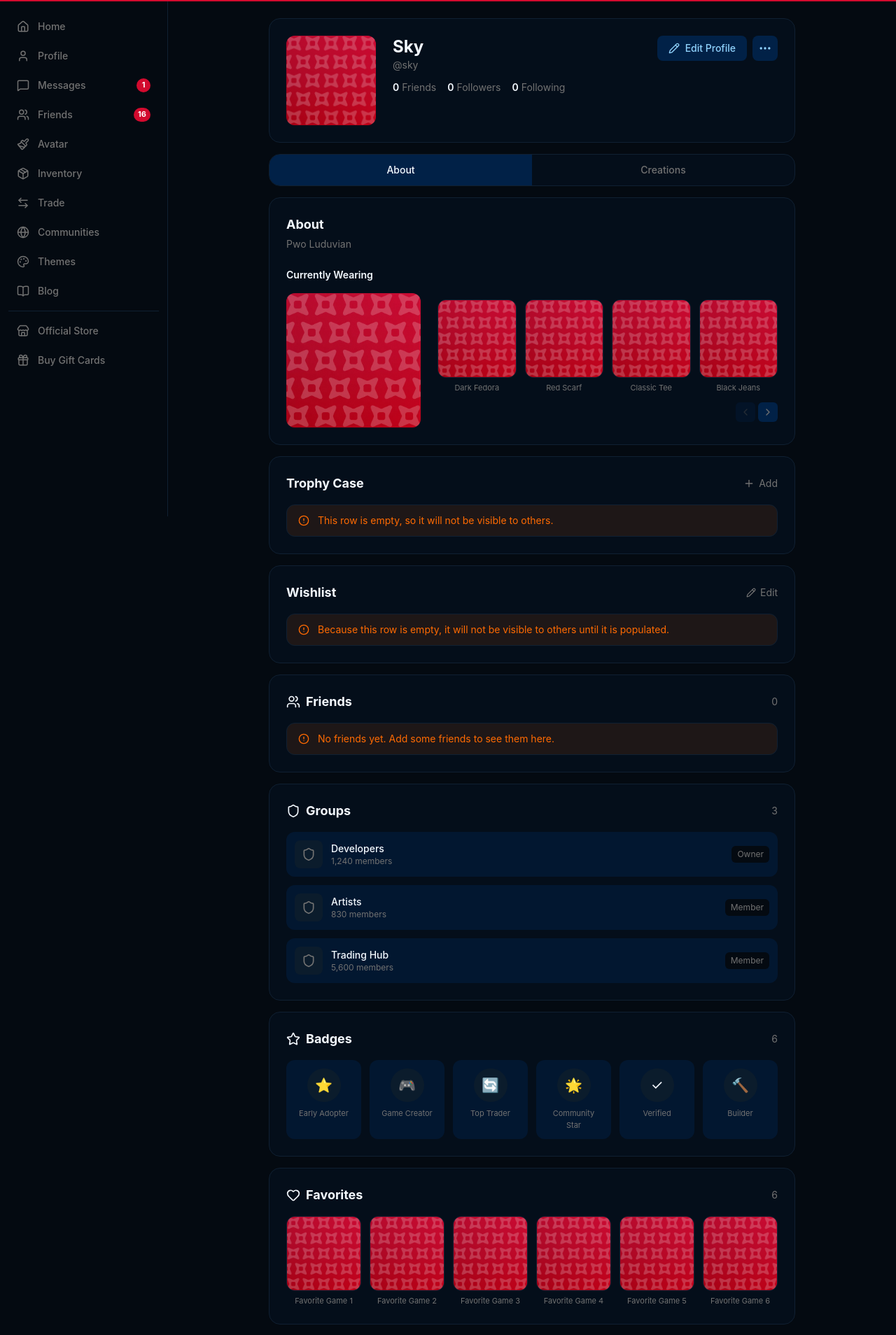
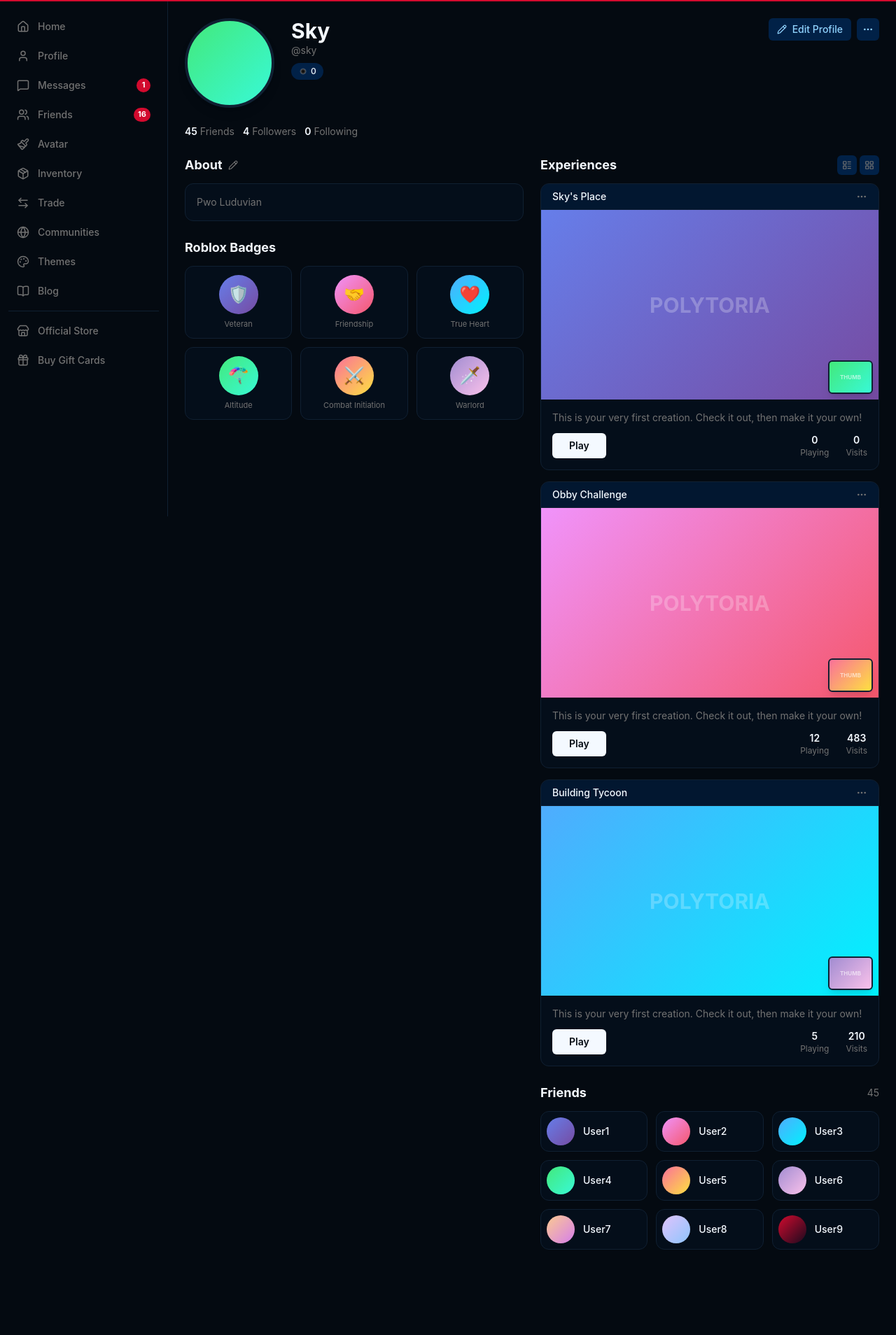
Before and after one commit to Pwooooo/Sox, a React (Vite) app: page /profile/1 in a window 1280 px wide. Shown: the part 62-1970 px from the top of the page at 70% size. After the commit the page ends 1872 px from the top, so only its background shows below. Built offline with nearby package versions, Linux system fonts and the light colour scheme.

Commit message:
profile: roblox two-column layout with gradient placeholders

```diff
--- a/src/pages/Profile.tsx
+++ b/src/pages/Profile.tsx
@@ -1,339 +1,224 @@
-import { useState } from 'react'
+import { useMemo } from 'react'
 import { cn } from '@/lib/utils'
 import {
   MoreHorizontal,
-  ChevronLeft,
-  ChevronRight,
-  Trophy,
-  Plus,
   Pencil,
-  Users,
-  UserPlus,
-  Shield,
-  Star,
-  Package,
-  Heart,
-  Gamepad2,
-  AlertCircle,
+  ExternalLink,
+  LayoutGrid,
+  LayoutList,
 } from 'lucide-react'
 
-const TABS = ['About', 'Creations'] as const
-
-const WEARING_ITEMS = [
-  { name: 'Dark Fedora', image: '/placeholder.webp' },
-  { name: 'Red Scarf', image: '/placeholder.webp' },
-  { name: 'Classic Tee', image: '/placeholder.webp' },
-  { name: 'Black Jeans', image: '/placeholder.webp' },
-  { name: 'Sneakers', image: '/placeholder.webp' },
+const GRADIENTS = [
+  'linear-gradient(135deg, #667eea 0%, #764ba2 100%)',
+  'linear-gradient(135deg, #f093fb 0%, #f5576c 100%)',
+  'linear-gradient(135deg, #4facfe 0%, #00f2fe 100%)',
+  'linear-gradient(135deg, #43e97b 0%, #38f9d7 100%)',
+  'linear-gradient(135deg, #fa709a 0%, #fee140 100%)',
+  'linear-gradient(135deg, #a18cd1 0%, #fbc2eb 100%)',
+  'linear-gradient(135deg, #fccb90 0%, #d57eeb 100%)',
+  'linear-gradient(135deg, #e0c3fc 0%, #8ec5fc 100%)',
+  'linear-gradient(135deg, #d20a2e 0%, #1a0a1e 100%)',
+  'linear-gradient(135deg, #f5576c 0%, #ff6a88 100%)',
+  'linear-gradient(135deg, #667eea 0%, #764ba2 100%)',
+  'linear-gradient(135deg, #89f7fe 0%, #66a6ff 100%)',
 ]
 
-const FRIENDS = Array.from({ length: 12 }, (_, i) => ({
+function gradientFor(index: number) {
+  return GRADIENTS[index % GRADIENTS.length]
+}
+
+const FRIENDS = Array.from({ length: 9 }, (_, i) => ({
   name: `User${i + 1}`,
-  avatar: '/placeholder.webp',
+  index: i,
 }))
 
-const GROUPS = [
-  { name: 'Developers', members: 1240, role: 'Owner' },
-  { name: 'Artists', members: 830, role: 'Member' },
-  { name: 'Trading Hub', members: 5600, role: 'Member' },
+const BADGES = [
+  { name: 'Veteran', icon: '🛡️', index: 0 },
+  { name: 'Friendship', icon: '🤝', index: 1 },
+  { name: 'True Heart', icon: '❤️', index: 2 },
+  { name: 'Altitude', icon: '🪂', index: 3 },
+  { name: 'Combat Initiation', icon: '⚔️', index: 4 },
+  { name: 'Warlord', icon: '🗡️', index: 5 },
 ]
 
-const BADGES = [
-  { name: 'Early Adopter', icon: '⭐' },
-  { name: 'Game Creator', icon: '🎮' },
-  { name: 'Top Trader', icon: '🔄' },
-  { name: 'Community Star', icon: '🌟' },
-  { name: 'Verified', icon: '✓' },
-  { name: 'Builder', icon: '🔨' },
+const CREATIONS = [
+  { name: "Sky's Place", players: 0, visits: 0, index: 0 },
+  { name: 'Obby Challenge', players: 12, visits: 483, index: 1 },
+  { name: 'Building Tycoon', players: 5, visits: 210, index: 2 },
 ]
 
-const CREATIONS = Array.from({ length: 6 }, (_, i) => ({
-  name: `Game ${i + 1}`,
-  image: '/placeholder.webp',
-  players: Math.floor(Math.random() * 200),
-  likes: Math.floor(Math.random() * 1000),
-}))
-
-const FAVORITES = Array.from({ length: 6 }, (_, i) => ({
-  name: `Favorite Game ${i + 1}`,
-  image: '/placeholder.webp',
-}))
-
 export function Profile() {
-  const [activeTab, setActiveTab] = useState<typeof TABS[number]>('About')
-  const [wearingIndex, setWearingIndex] = useState(0)
-
-  const visibleWearing = WEARING_ITEMS.slice(wearingIndex, wearingIndex + 4)
+  const avatarGradient = useMemo(() => gradientFor(99), [])
 
   return (
-    <div className="max-w-[800px] mx-auto p-4 md:p-6 flex flex-col gap-4">
-      {/* Header Card */}
-      <div className="bg-card rounded-2xl border border-border p-6 flex items-start gap-6">
-        <div className="size-28 md:size-32 rounded-xl overflow-hidden bg-muted shrink-0">
-          <img src="/placeholder.webp" alt="Avatar" className="w-full h-full object-cover" />
+    <div className="max-w-[1100px] mx-auto p-4 md:p-6">
+      {/* Header */}
+      <div className="flex flex-col md:flex-row items-start gap-6 mb-6">
+        {/* Avatar */}
+        <div
+          className="size-28 md:size-32 rounded-full shrink-0 border-4 border-card shadow-lg"
+          style={{ background: avatarGradient }}
+        />
+
+        <div className="flex-1 min-w-0">
+          <div className="flex items-start justify-between gap-4">
+            <div>
+              <h1 className="text-2xl md:text-3xl font-bold text-foreground">Sky</h1>
+              <p className="text-muted-foreground text-sm">@sky</p>
+              <div className="flex items-center gap-1.5 mt-2">
+                <div className="flex items-center gap-1 bg-secondary px-2.5 py-1 rounded-full text-xs font-medium">
+                  <img src="/currency.png" alt="" className="size-3.5" />
+                  0
                 </div>
-        <div className="flex-1 min-w-0">
-          <h1 className="text-2xl font-bold text-foreground">Sky</h1>
-          <p className="text-muted-foreground text-sm">@sky</p>
-          <div className="flex items-center gap-4 mt-3 text-sm">
-            <span className="text-foreground"><strong className="font-semibold">0</strong> <span className="text-muted-foreground">Friends</span></span>
-            <span className="text-foreground"><strong className="font-semibold">0</strong> <span className="text-muted-foreground">Followers</span></span>
-            <span className="text-foreground"><strong className="font-semibold">0</strong> <span className="text-muted-foreground">Following</span></span>
               </div>
             </div>
             <div className="flex items-center gap-2 shrink-0">
-          <button className="flex items-center gap-2 px-4 py-2 rounded-lg bg-secondary text-secondary-foreground text-sm font-medium hover:bg-secondary/80 transition-colors cursor-pointer border-none">
-            <Pencil className="size-4" />
+              <button className="flex items-center gap-2 px-3 py-1.5 rounded-md bg-secondary text-secondary-foreground text-sm font-medium hover:bg-secondary/80 transition-colors cursor-pointer border-none">
+                <Pencil className="size-3.5" />
                 Edit Profile
               </button>
-          <button className="size-9 rounded-lg bg-secondary text-secondary-foreground flex items-center justify-center hover:bg-secondary/80 transition-colors cursor-pointer border-none">
-            <MoreHorizontal className="size-5" />
+              <button className="size-8 rounded-md bg-secondary text-secondary-foreground flex items-center justify-center hover:bg-secondary/80 transition-colors cursor-pointer border-none">
+                <MoreHorizontal className="size-4" />
               </button>
             </div>
-      </div>
-
-      {/* Tab Bar */}
-      <div className="bg-card rounded-2xl border border-border flex overflow-hidden">
-        {TABS.map((tab) => (
-          <button
-            key={tab}
-            onClick={() => setActiveTab(tab)}
-            className={cn(
-              "flex-1 py-3 text-sm font-medium transition-colors cursor-pointer border-none",
-              activeTab === tab
-                ? "bg-secondary text-foreground"
-                : "bg-transparent text-muted-foreground hover:text-foreground"
-            )}
-          >
-            {tab}
-          </button>
-        ))}
-      </div>
-
-      {activeTab === 'About' && (
-        <>
-          {/* About + Currently Wearing */}
-          <div className="bg-card rounded-2xl border border-border p-6">
-            <h2 className="text-lg font-bold mb-1">About</h2>
-            <p className="text-muted-foreground text-sm mb-6">Pwo Luduvian</p>
-
-            <h3 className="text-sm font-semibold mb-4">Currently Wearing</h3>
-            <div className="flex items-center gap-6">
-              {/* Full avatar preview */}
-              <div className="size-40 md:size-48 rounded-xl overflow-hidden bg-muted shrink-0">
-                <img src="/placeholder.webp" alt="Full body" className="w-full h-full object-cover" />
-              </div>
-
-              {/* Worn items */}
-              <div className="flex-1 min-w-0">
-                <div className="grid grid-cols-4 gap-3">
-                  {visibleWearing.map((item) => (
-                    <div key={item.name} className="flex flex-col items-center gap-1.5">
-                      <div className="w-full aspect-square rounded-xl bg-muted overflow-hidden border border-border">
-                        <img src={item.image} alt={item.name} className="w-full h-full object-cover" />
-                      </div>
-                      <span className="text-[11px] text-muted-foreground text-center truncate w-full">{item.name}</span>
-                    </div>
-                  ))}
-                </div>
-                {WEARING_ITEMS.length > 4 && (
-                  <div className="flex items-center justify-end gap-1 mt-3">
-                    <button
-                      onClick={() => setWearingIndex(Math.max(0, wearingIndex - 1))}
-                      disabled={wearingIndex === 0}
-                      className="size-7 rounded-md bg-secondary flex items-center justify-center disabled:opacity-30 hover:bg-secondary/80 transition-colors cursor-pointer border-none"
-                    >
-                      <ChevronLeft className="size-4 text-muted-foreground" />
-                    </button>
-                    <button
-                      onClick={() => setWearingIndex(Math.min(WEARING_ITEMS.length - 4, wearingIndex + 1))}
-                      disabled={wearingIndex >= WEARING_ITEMS.length - 4}
-                      className="size-7 rounded-md bg-secondary flex items-center justify-center disabled:opacity-30 hover:bg-secondary/80 transition-colors cursor-pointer border-none"
-                    >
-                      <ChevronRight className="size-4 text-muted-foreground" />
-                    </button>
-                  </div>
-                )}
           </div>
         </div>
       </div>
 
-          {/* Trophy Case */}
-          <div className="bg-card rounded-2xl border border-border p-6">
-            <div className="flex items-center justify-between mb-4">
-              <h2 className="text-lg font-bold">Trophy Case</h2>
-              <button className="flex items-center gap-1.5 text-sm text-muted-foreground hover:text-foreground transition-colors cursor-pointer border-none bg-transparent">
-                <Plus className="size-4" />
-                Add
-              </button>
+      {/* Stats pills */}
+      <div className="flex items-center gap-3 mb-6">
+        <span className="text-sm text-muted-foreground hover:underline cursor-pointer">
+          <strong className="text-foreground font-semibold">45</strong> Friends
+        </span>
+        <span className="text-sm text-muted-foreground hover:underline cursor-pointer">
+          <strong className="text-foreground font-semibold">4</strong> Followers
+        </span>
+        <span className="text-sm text-muted-foreground hover:underline cursor-pointer">
+          <strong className="text-foreground font-semibold">0</strong> Following
+        </span>
       </div>
-            <div className="flex items-center gap-3 px-4 py-3 rounded-xl bg-orange-500/10 border border-orange-500/20">
-              <AlertCircle className="size-4 text-orange-500 shrink-0" />
-              <span className="text-sm text-orange-500">This row is empty, so it will not be visible to others.</span>
+
+      {/* Two column layout */}
+      <div className="flex flex-col lg:flex-row gap-6">
+        {/* Left column */}
+        <div className="flex-1 min-w-0 flex flex-col gap-6">
+          {/* About */}
+          <div>
+            <h2 className="text-lg font-bold mb-3 flex items-center gap-2">
+              About
+              <Pencil className="size-3.5 text-muted-foreground cursor-pointer hover:text-foreground" />
+            </h2>
+            <div className="bg-card rounded-xl border border-border p-4">
+              <p className="text-sm text-muted-foreground">Pwo Luduvian</p>
             </div>
           </div>
 
-          {/* Wishlist */}
-          <div className="bg-card rounded-2xl border border-border p-6">
-            <div className="flex items-center justify-between mb-4">
-              <h2 className="text-lg font-bold">Wishlist</h2>
-              <button className="flex items-center gap-1.5 text-sm text-muted-foreground hover:text-foreground transition-colors cursor-pointer border-none bg-transparent">
-                <Pencil className="size-3.5" />
-                Edit
-              </button>
+          {/* Roblox Badges */}
+          <div>
+            <h2 className="text-lg font-bold mb-3">Roblox Badges</h2>
+            <div className="grid grid-cols-3 sm:grid-cols-4 md:grid-cols-3 gap-3">
+              {BADGES.map((badge) => (
+                <div
+                  key={badge.name}
+                  className="flex flex-col items-center gap-2 p-3 rounded-xl bg-card border border-border hover:bg-secondary/50 transition-colors cursor-pointer"
+                >
+                  <div
+                    className="size-14 rounded-full flex items-center justify-center text-2xl"
+                    style={{ background: gradientFor(badge.index) }}
+                  >
+                    {badge.icon}
                   </div>
-            <div className="flex items-center gap-3 px-4 py-3 rounded-xl bg-orange-500/10 border border-orange-500/20">
-              <AlertCircle className="size-4 text-orange-500 shrink-0" />
-              <span className="text-sm text-orange-500">Because this row is empty, it will not be visible to others until it is populated.</span>
-            </div>
-          </div>
-
-          {/* Friends */}
-          <div className="bg-card rounded-2xl border border-border p-6">
-            <div className="flex items-center justify-between mb-4">
-              <h2 className="text-lg font-bold flex items-center gap-2">
-                <Users className="size-5" />
-                Friends
-              </h2>
-              <span className="text-sm text-muted-foreground">0</span>
-            </div>
-            <div className="flex items-center gap-3 px-4 py-3 rounded-xl bg-orange-500/10 border border-orange-500/20">
-              <AlertCircle className="size-4 text-orange-500 shrink-0" />
-              <span className="text-sm text-orange-500">No friends yet. Add some friends to see them here.</span>
-            </div>
-          </div>
-
-          {/* Groups */}
-          <div className="bg-card rounded-2xl border border-border p-6">
-            <div className="flex items-center justify-between mb-4">
-              <h2 className="text-lg font-bold flex items-center gap-2">
-                <Shield className="size-5" />
-                Groups
-              </h2>
-              <span className="text-sm text-muted-foreground">{GROUPS.length}</span>
-            </div>
-            <div className="flex flex-col gap-3">
-              {GROUPS.map((group) => (
-                <div key={group.name} className="flex items-center gap-3 p-3 rounded-xl bg-secondary/50 hover:bg-secondary transition-colors cursor-pointer">
-                  <div className="size-10 rounded-lg bg-muted flex items-center justify-center shrink-0">
-                    <Shield className="size-5 text-muted-foreground" />
-                  </div>
-                  <div className="flex-1 min-w-0">
-                    <p className="text-sm font-medium text-foreground truncate">{group.name}</p>
-                    <p className="text-xs text-muted-foreground">{group.members.toLocaleString()} members</p>
-                  </div>
-                  <span className="text-xs text-muted-foreground bg-background px-2 py-1 rounded-md">{group.role}</span>
+                  <span className="text-[11px] text-muted-foreground text-center leading-tight">{badge.name}</span>
                 </div>
               ))}
             </div>
           </div>
+        </div>
 
-          {/* Badges */}
-          <div className="bg-card rounded-2xl border border-border p-6">
-            <div className="flex items-center justify-between mb-4">
-              <h2 className="text-lg font-bold flex items-center gap-2">
-                <Star className="size-5" />
-                Badges
-              </h2>
-              <span className="text-sm text-muted-foreground">{BADGES.length}</span>
-            </div>
-            <div className="grid grid-cols-3 md:grid-cols-6 gap-3">
-              {BADGES.map((badge) => (
-                <div key={badge.name} className="flex flex-col items-center gap-2 p-3 rounded-xl bg-secondary/50 hover:bg-secondary transition-colors cursor-pointer">
-                  <div className="size-12 rounded-full bg-muted flex items-center justify-center text-xl">
-                    {badge.icon}
-                  </div>
-                  <span className="text-[11px] text-muted-foreground text-center">{badge.name}</span>
-                </div>
-              ))}
+        {/* Right column */}
+        <div className="flex-1 min-w-0 flex flex-col gap-6">
+          {/* Experiences */}
+          <div>
+            <div className="flex items-center justify-between mb-3">
+              <h2 className="text-lg font-bold">Experiences</h2>
+              <div className="flex items-center gap-1">
+                <button className="size-7 rounded-md bg-secondary flex items-center justify-center cursor-pointer border-none">
+                  <LayoutList className="size-3.5 text-muted-foreground" />
+                </button>
+                <button className="size-7 rounded-md bg-secondary flex items-center justify-center cursor-pointer border-none">
+                  <LayoutGrid className="size-3.5 text-muted-foreground" />
+                </button>
               </div>
             </div>
-
-          {/* Favorites */}
-          <div className="bg-card rounded-2xl border border-border p-6">
-            <div className="flex items-center justify-between mb-4">
-              <h2 className="text-lg font-bold flex items-center gap-2">
-                <Heart className="size-5" />
-                Favorites
-              </h2>
-              <span className="text-sm text-muted-foreground">{FAVORITES.length}</span>
+            <div className="flex flex-col gap-4">
+              {CREATIONS.map((game) => (
+                <div key={game.name} className="bg-card rounded-xl border border-border overflow-hidden cursor-pointer group">
+                  {/* Game name bar */}
+                  <div className="flex items-center justify-between px-4 py-2 bg-secondary/50 border-b border-border">
+                    <span className="text-sm font-medium text-foreground">{game.name}</span>
+                    <MoreHorizontal className="size-4 text-muted-foreground" />
                   </div>
-            <div className="grid grid-cols-3 md:grid-cols-6 gap-3">
-              {FAVORITES.map((fav) => (
-                <div key={fav.name} className="flex flex-col items-center gap-1.5 cursor-pointer group">
-                  <div className="w-full aspect-square rounded-xl overflow-hidden bg-muted border border-border">
-                    <img src={fav.image} alt={fav.name} className="w-full h-full object-cover group-hover:scale-105 transition-transform" />
+                  {/* Thumbnail */}
+                  <div className="relative aspect-[16/9] overflow-hidden" style={{ background: gradientFor(game.index) }}>
+                    <div className="absolute inset-0 flex items-center justify-center">
+                      <span className="text-white/80 text-3xl font-bold opacity-30">POLYTORIA</span>
                     </div>
-                  <span className="text-[11px] text-muted-foreground text-center truncate w-full">{fav.name}</span>
-                </div>
-              ))}
-            </div>
-          </div>
-
-          {/* Stats Bar */}
-          <div className="bg-card rounded-2xl border border-border p-6">
-            <div className="grid grid-cols-3 gap-4 text-center">
-              <div>
-                <p className="text-xs text-muted-foreground mb-1">Joined</p>
-                <p className="text-sm font-medium">Jan 2026</p>
-              </div>
-              <div>
-                <p className="text-xs text-muted-foreground mb-1">Net Worth</p>
-                <p className="text-sm font-medium flex items-center justify-center gap-1">
-                  <img src="/currency.png" alt="" className="size-4" />
-                  0
-                </p>
-              </div>
-              <div>
-                <p className="text-xs text-muted-foreground mb-1">Last Online</p>
-                <p className="text-sm font-medium text-green">Online</p>
+                    {/* Small thumbnail inset */}
+                    <div className="absolute bottom-2 right-2 w-16 h-12 rounded-md overflow-hidden border-2 border-white/20 shadow-lg" style={{ background: gradientFor(game.index + 3) }}>
+                      <div className="w-full h-full flex items-center justify-center">
+                        <span className="text-white/60 text-[8px] font-bold">THUMB</span>
                       </div>
                     </div>
                   </div>
-        </>
-      )}
-
-      {activeTab === 'Creations' && (
-        <>
-          <div className="bg-card rounded-2xl border border-border p-6">
-            <div className="flex items-center justify-between mb-4">
-              <h2 className="text-lg font-bold flex items-center gap-2">
-                <Gamepad2 className="size-5" />
-                Experiences
-              </h2>
-              <span className="text-sm text-muted-foreground">{CREATIONS.length}</span>
+                  {/* Info */}
+                  <div className="p-4">
+                    <p className="text-sm text-muted-foreground mb-3 line-clamp-2">
+                      This is your very first creation. Check it out, then make it your own!
+                    </p>
+                    <div className="flex items-center justify-between">
+                      <button className="px-6 py-2 rounded-md bg-foreground text-background text-sm font-semibold hover:opacity-90 transition-opacity cursor-pointer border-none">
+                        Play
+                      </button>
+                      <div className="flex items-center gap-6 text-sm">
+                        <div className="text-center">
+                          <p className="text-foreground font-semibold">{game.players}</p>
+                          <p className="text-xs text-muted-foreground">Playing</p>
                         </div>
-            <div className="grid grid-cols-2 md:grid-cols-3 gap-4">
-              {CREATIONS.map((game) => (
-                <div key={game.name} className="cursor-pointer group">
-                  <div className="aspect-video rounded-xl overflow-hidden bg-muted border border-border">
-                    <img src={game.image} alt={game.name} className="w-full h-full object-cover group-hover:scale-105 transition-transform" />
+                        <div className="text-center">
+                          <p className="text-foreground font-semibold">{game.visits.toLocaleString()}</p>
+                          <p className="text-xs text-muted-foreground">Visits</p>
                         </div>
-                  <div className="mt-2">
-                    <p className="text-sm font-medium truncate">{game.name}</p>
-                    <p className="text-xs text-muted-foreground">{game.players} playing · {game.likes} likes</p>
+                      </div>
+                    </div>
                   </div>
                 </div>
               ))}
             </div>
           </div>
 
-          {/* Items Created */}
-          <div className="bg-card rounded-2xl border border-border p-6">
-            <div className="flex items-center justify-between mb-4">
-              <h2 className="text-lg font-bold flex items-center gap-2">
-                <Package className="size-5" />
-                Items
-              </h2>
-              <span className="text-sm text-muted-foreground">0</span>
+          {/* Friends preview */}
+          <div>
+            <div className="flex items-center justify-between mb-3">
+              <h2 className="text-lg font-bold">Friends</h2>
+              <span className="text-sm text-muted-foreground">45</span>
             </div>
-            <div className="flex items-center gap-3 px-4 py-3 rounded-xl bg-orange-500/10 border border-orange-500/20">
-              <AlertCircle className="size-4 text-orange-500 shrink-0" />
-              <span className="text-sm text-orange-500">No items created yet.</span>
+            <div className="grid grid-cols-3 sm:grid-cols-3 gap-3">
+              {FRIENDS.map((friend) => (
+                <div
+                  key={friend.name}
+                  className="flex items-center gap-3 p-2 rounded-xl bg-card border border-border hover:bg-secondary/50 transition-colors cursor-pointer"
+                >
+                  <div
+                    className="size-10 rounded-full shrink-0"
+                    style={{ background: gradientFor(friend.index) }}
+                  />
+                  <span className="text-sm font-medium text-foreground truncate">{friend.name}</span>
+                </div>
+              ))}
             </div>
           </div>
-        </>
-      )}
+        </div>
+      </div>
     </div>
   )
 }
```
Lines whose indentation alone changed are shown as unchanged.
